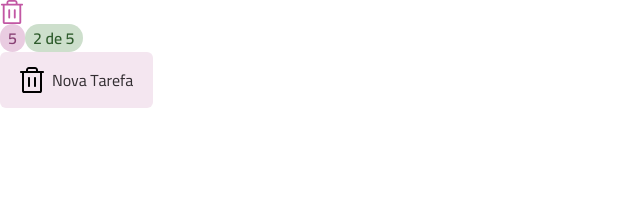
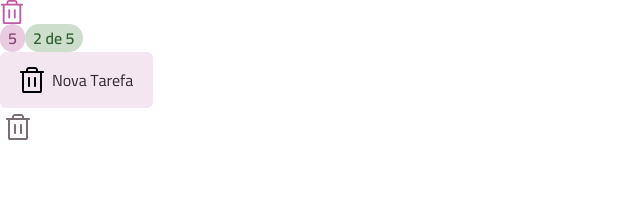
Before and after one commit to DevVitorlevi/ToDoList, a React (Vite) app in the folder todolist/: page / in a window 1280 px wide. Shown: the top 198 px of the page, without its empty margins (0-640 px from the left). Built offline with nearby package versions, Linux system fonts and the light colour scheme.

Commit message:
feat(components): create the button-icon component

```diff
--- a/todolist/src/App.tsx
+++ b/todolist/src/App.tsx
@@ -1,6 +1,7 @@
 import TrashIcon from "./assets/icons/trash.svg?react";
 import Badge from "./components/badge";
 import Button from "./components/button";
+import ButtonIcon from "./components/button-icon";
 import Icon from "./components/icon";
 import { Text } from "./components/text";
 export default function App() {
@@ -15,6 +16,10 @@ export default function App() {
         <Badge variant={"primary"}>2 de 5</Badge>
       </div>
       <Button icon={TrashIcon} variant={"primary"} className="rounded-md">Nova Tarefa</Button>
+
+      <div>
+        <ButtonIcon variant={"terciary"} icon={TrashIcon}></ButtonIcon>
+      </div>
     </>
   )
 }
--- /dev/null
+++ b/todolist/src/components/button-icon.tsx
@@ -0,0 +1,40 @@
+/* eslint-disable react-refresh/only-export-components */
+import type React from "react";
+import Icon from "./icon";
+import { cva, type VariantProps } from "class-variance-authority"
+
+export const buttonIconVariants = cva("py-1.5 px-1.5 transition-all rounded-md", {
+  variants: {
+    variant: {
+      primary: "bg-green-base hover:bg-green-dark",
+      secundary: "bg-pink-light hover:bg-pink-base",
+      terciary: "bg-white hover:bg-pink-light"
+    }
+  },
+  defaultVariants: {
+    variant: "primary"
+  }
+})
+
+export const iconVariants = cva("", {
+  variants: {
+    variant: {
+      primary: "fill-white",
+      secundary: "fill-pink-base hover:fill-white",
+      terciary: "fill-gray-300 hover:fill-gray-400"
+    }
+  },
+  defaultVariants: {
+    variant: "primary"
+  }
+})
+
+interface ButtonIconProps extends React.ComponentProps<"button">, VariantProps<typeof buttonIconVariants> {
+  icon: React.ComponentProps<typeof Icon>["svg"]
+}
+
+export default function ButtonIcon({ variant, icon: IconElement, className, ...props }: ButtonIconProps) {
+  return (
+    <button {...props} className={buttonIconVariants({ variant, className })}><Icon className={iconVariants({ variant, className })} svg={IconElement} /></button>
+  )
+}
```
